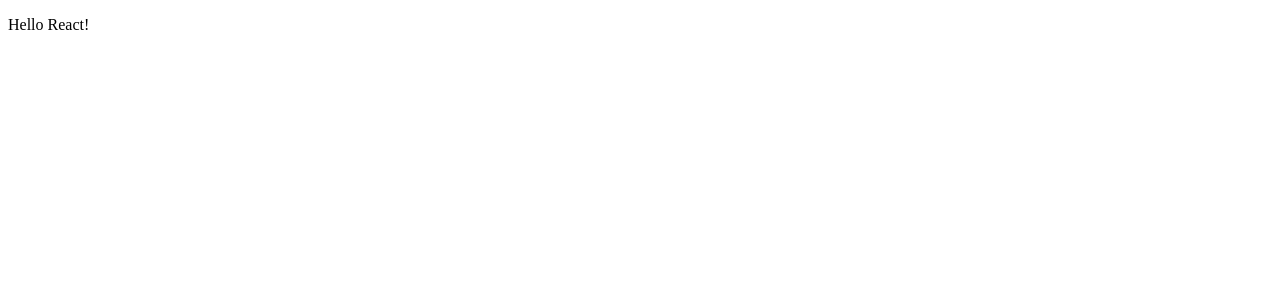
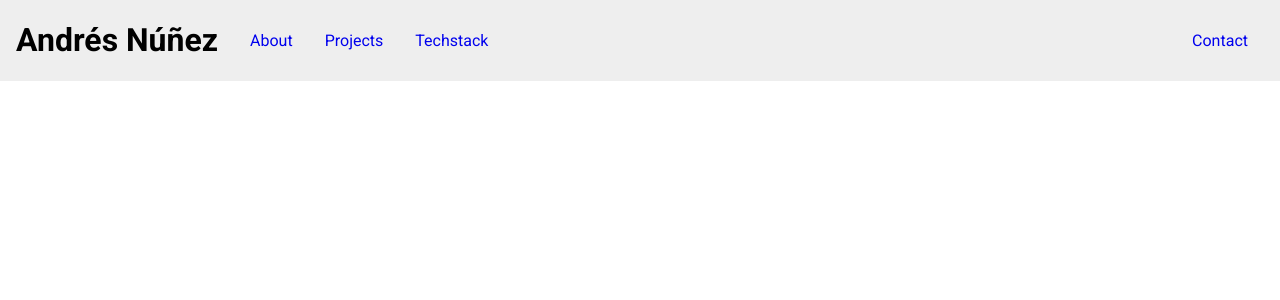
Before and after one commit to AndresNunezG/AndresNunezG.github.io, a React (Create React App) app: page / in a window 1280 px wide. Shown: the top 300 px of the page. Built offline with nearby package versions, Linux system fonts and the light colour scheme.

Commit message:
Navbar structure completed without final styles

```diff
--- a/package.json
+++ b/package.json
@@ -8,6 +8,7 @@
     "@testing-library/user-event": "^12.8.3",
     "react": "^17.0.2",
     "react-dom": "^17.0.2",
+    "react-router-dom": "^5.2.0",
     "react-scripts": "4.0.3",
     "web-vitals": "^1.1.2"
   },
--- a/public/index.html
+++ b/public/index.html
@@ -8,8 +8,9 @@
       name="description"
       content="Andres Nunez Web created using ReactJS"
     />
-    <link rel="apple-touch-icon" href="%PUBLIC_URL%/logo192.png" />
-    <link rel="manifest" href="%PUBLIC_URL%/manifest.json" />
+    <link rel="preconnect" href="https://fonts.googleapis.com">
+    <link rel="preconnect" href="https://fonts.gstatic.com" crossorigin>
+    <link href="https://fonts.googleapis.com/css2?family=Roboto:wght@300;400;700&display=swap" rel="stylesheet">
     <title>Andr&eacute;s N&uacute;ñez</title>
   </head>
   <body>
--- /dev/null
+++ b/src/App.css
@@ -0,0 +1,10 @@
+body {
+    margin: 0;
+    padding: 0;
+    box-sizing: border-box;
+    font-family: 'Roboto', sans-serif;
+}
+
+:root {
+    --main-bg-color: #EEE;
+}
--- a/src/App.js
+++ b/src/App.js
@@ -1,6 +1,10 @@
+import Navbar from './components/Navbar'
+
+import './App.css'
+
 function App() {
   return (
-    <p>Hello React!</p>
+    <Navbar />
   );
 }
 
--- /dev/null
+++ b/src/components/Navbar.jsx
@@ -0,0 +1,24 @@
+import React from 'react';
+
+import './styles/Navbar.css'
+
+export default function Navbar () {
+    return(
+        <header className="Navbar__container">
+            <div className="Navbar__name">
+                <h1 className="Navbar__firstname">Andr&eacute;s&nbsp;</h1>
+                <h1 className="Navbar__lastname">N&uacute;ñez</h1>
+            </div>
+            <div className="Navbar">
+                <div className="Navbar__left">
+                    <a href='about'>About</a>
+                    <a href='projects'>Projects</a>
+                    <a href='techstack'>Techstack</a>
+                </div>
+                <div className="Navbar__right">
+                    <a href="contact">Contact</a>
+                </div>
+            </div>
+        </header>
+    )
+}
--- /dev/null
+++ b/src/components/styles/Navbar.css
@@ -0,0 +1,25 @@
+.Navbar__container {
+    margin: 0;
+    width: 100%;
+    position: fixed;
+    background-color: var(--main-bg-color);
+    display: flex;
+    align-items: center;
+}
+
+.Navbar__name {
+    display: flex;
+    margin-left: 1em;
+}
+
+.Navbar {
+    width: 100%;
+    margin: 0 1em;
+    display: flex;
+    justify-content: space-between;
+}
+
+.Navbar a {
+    margin: 0 1em;
+    text-decoration: none;
+}
```
Also changed, not shown: 1 other file (tests, documents, lock files or other folders).
